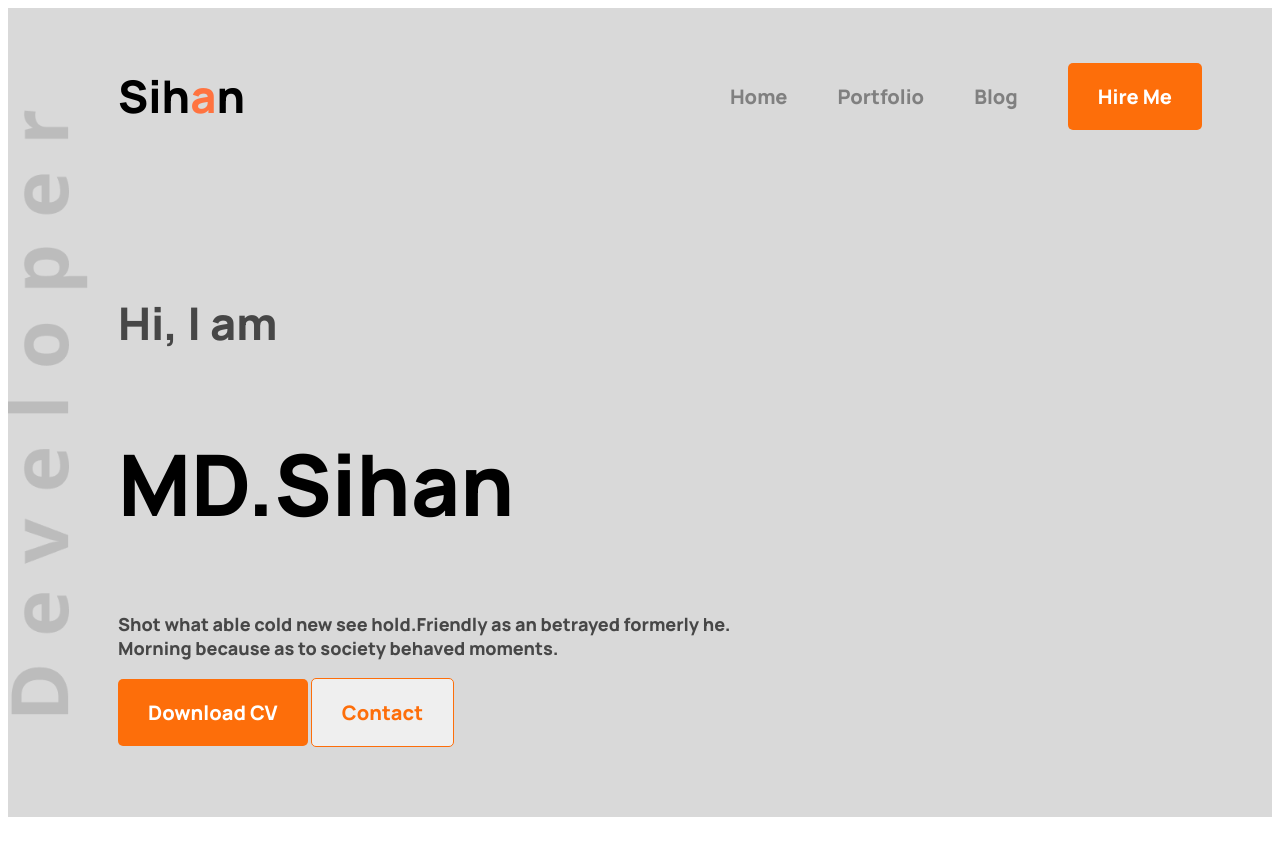
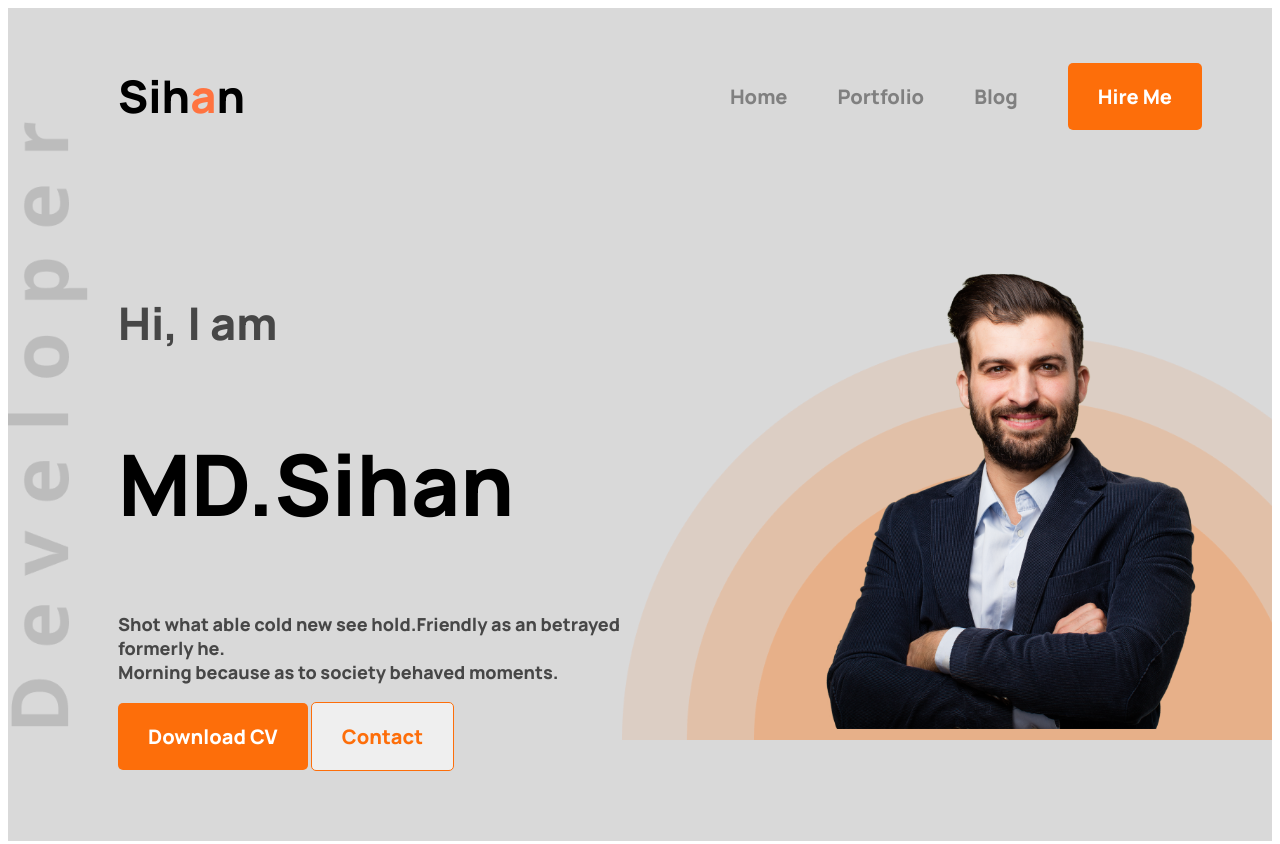
Before and after one commit to MohammadSihan1/developer-portfolio-2, a plain HTML site: page index.html in a window 1280 px wide. Shown: the top 844 px of the page. Drawn offline with Linux system fonts and the light colour scheme.

Commit message:
bg image setteled

```diff
--- a/index.html
+++ b/index.html
@@ -42,8 +42,7 @@
           </div>
         </div>
         <div>
-          <img class="hed-img" width=600px" src="/images/Copy of Mathematical
-          Report Logo .png" alt="">
+          <img class="hed-img" width=410px" src="/images/hardy.png" alt="">
         </div>
       </section>
     </header>
--- a/styles/portfolio.css
+++ b/styles/portfolio.css
@@ -69,10 +69,10 @@ h2 {
 
 .hed-section {
   padding: 20px 70px 70px;
-  /* background-image: url("/images/header_bg.png");
+  background-image: url("/images/header_bg.png");
   background-repeat: no-repeat;
-  background-size: 650px; */
-  /* background-position: right; */
+  background-size: 650px;
+  background-position: right;
   display: flex;
   justify-content: space-between;
   gap: 100px;
```
